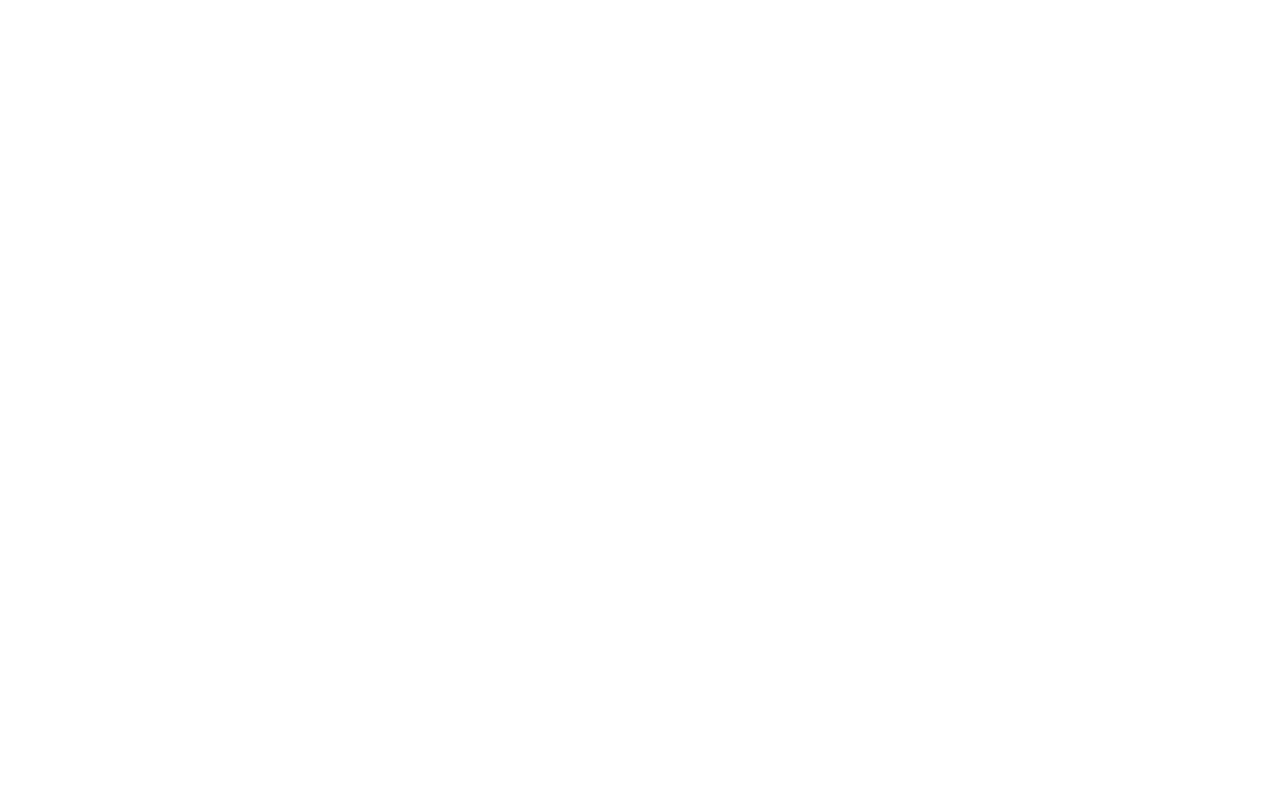
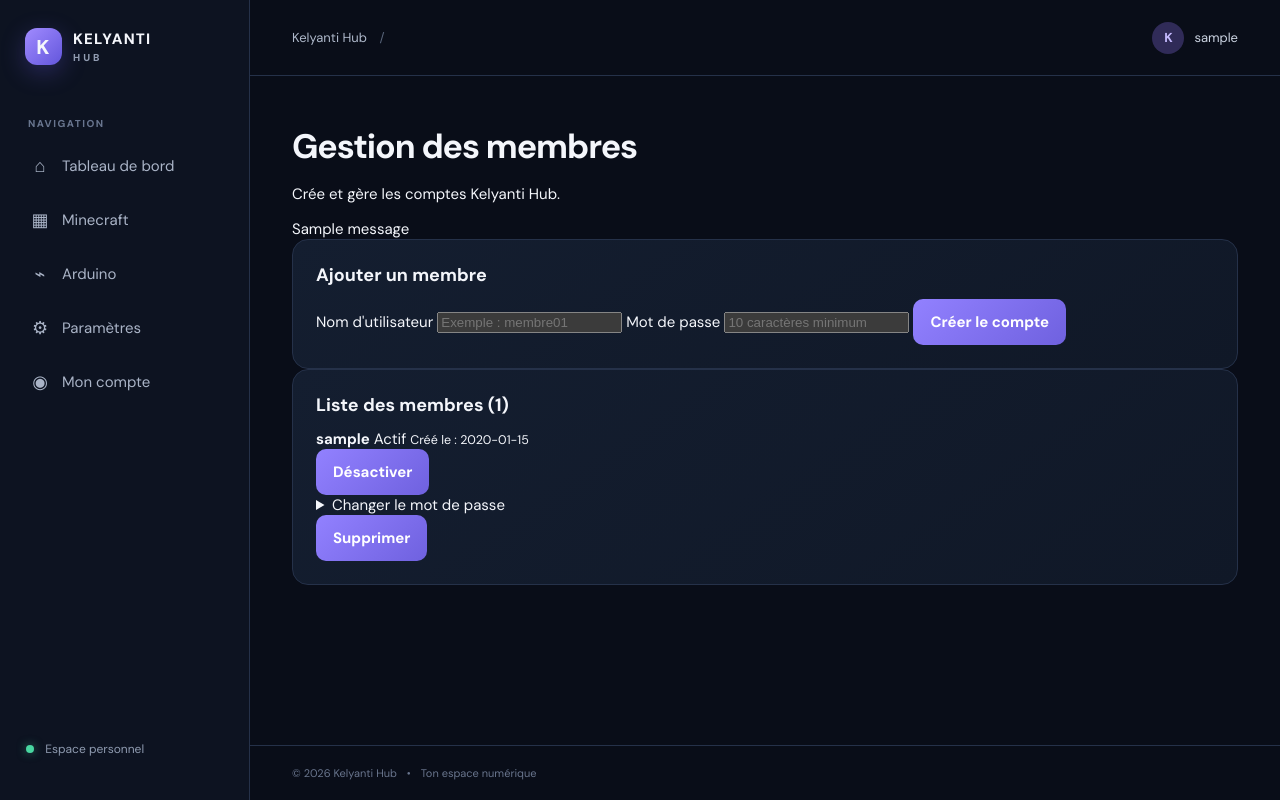
Before and after one commit to kelyanti81/Kelyanti_hub, a Flask app: page /members in a window 1280 px wide. Before the commit the page is empty. Run offline with Flask 3, Linux system fonts and the light colour scheme; the visitor is signed in with stand-in values (Sample User, id 1); tables that the repository leaves empty hold one stand-in row (values such as "Sample post"); one stand-in notice (Sample message) is shown.

Commit message:
Update members.html

```diff
--- a/templates/members.html
+++ b/templates/members.html
@@ -0,0 +1,122 @@
+
+{% extends "base.html" %}
+
+{% block content %}
+<div class="page-header">
+    <div>
+        <h1>Gestion des membres</h1>
+        <p>Crée et gère les comptes Kelyanti Hub.</p>
+    </div>
+</div>
+
+{% with messages = get_flashed_messages(with_categories=true) %}
+    {% for category, message in messages %}
+        <div class="notice {{ category }}">{{ message }}</div>
+    {% endfor %}
+{% endwith %}
+
+<section class="panel">
+    <h2>Ajouter un membre</h2>
+
+    <form method="POST" action="{{ url_for('create_member') }}">
+        <input type="hidden" name="_csrf" value="{{ csrf_token() }}">
+
+        <label for="username">Nom d'utilisateur</label>
+        <input
+            id="username"
+            name="username"
+            type="text"
+            minlength="3"
+            maxlength="30"
+            required
+            placeholder="Exemple : membre01"
+        >
+
+        <label for="password">Mot de passe</label>
+        <input
+            id="password"
+            name="password"
+            type="password"
+            minlength="10"
+            required
+            placeholder="10 caractères minimum"
+        >
+
+        <button type="submit">Créer le compte</button>
+    </form>
+</section>
+
+<section class="panel">
+    <h2>Liste des membres ({{ members|length }})</h2>
+
+    {% if members %}
+        {% for member in members %}
+            <div class="member-card">
+                <div class="member-info">
+                    <strong>{{ member.username }}</strong>
+
+                    {% if member.active %}
+                        <span class="member-status active">Actif</span>
+                    {% else %}
+                        <span class="member-status inactive">Désactivé</span>
+                    {% endif %}
+
+                    <small>Créé le : {{ member.created_at }}</small>
+                </div>
+
+                <div class="member-actions">
+                    <form
+                        method="POST"
+                        action="{{ url_for('toggle_member', member_id=member.id) }}"
+                    >
+                        <input type="hidden" name="_csrf" value="{{ csrf_token() }}">
+
+                        <button type="submit">
+                            {% if member.active %}
+                                Désactiver
+                            {% else %}
+                                Réactiver
+                            {% endif %}
+                        </button>
+                    </form>
+
+                    <details>
+                        <summary>Changer le mot de passe</summary>
+
+                        <form
+                            method="POST"
+                            action="{{ url_for('change_member_password', member_id=member.id) }}"
+                        >
+                            <input type="hidden" name="_csrf" value="{{ csrf_token() }}">
+
+                            <input
+                                type="password"
+                                name="password"
+                                minlength="10"
+                                required
+                                placeholder="Nouveau mot de passe"
+                            >
+
+                            <button type="submit">Enregistrer</button>
+                        </form>
+                    </details>
+
+                    <form
+                        method="POST"
+                        action="{{ url_for('delete_member', member_id=member.id) }}"
+                        onsubmit="return confirm('Supprimer définitivement ce membre ?')"
+                    >
+                        <input type="hidden" name="_csrf" value="{{ csrf_token() }}">
+
+                        <button type="submit" class="danger">
+                            Supprimer
+                        </button>
+                    </form>
+                </div>
+            </div>
+        {% endfor %}
+    {% else %}
+        <p>Aucun membre pour le moment.</p>
+    {% endif %}
+</section>
+{% endblock %}
```
